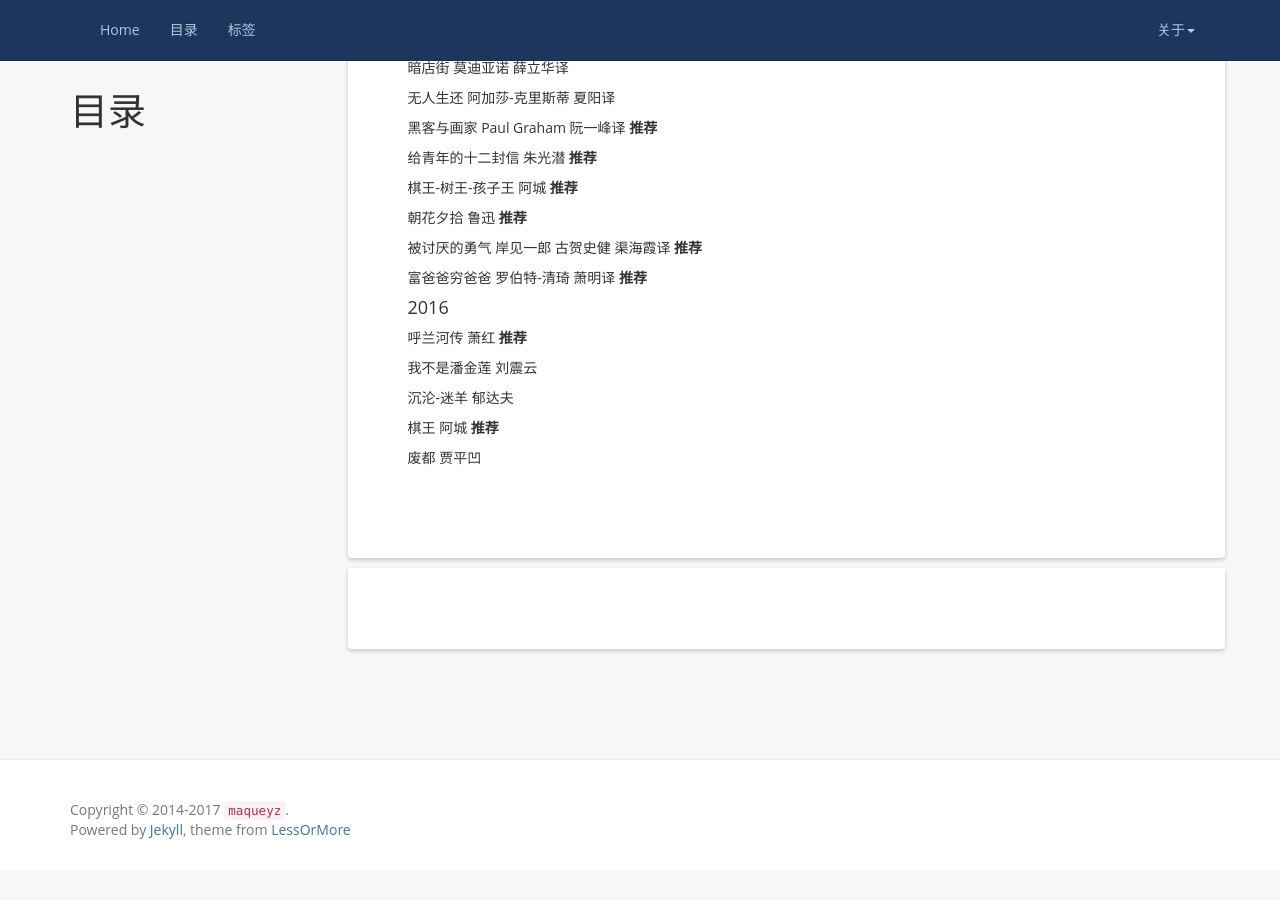
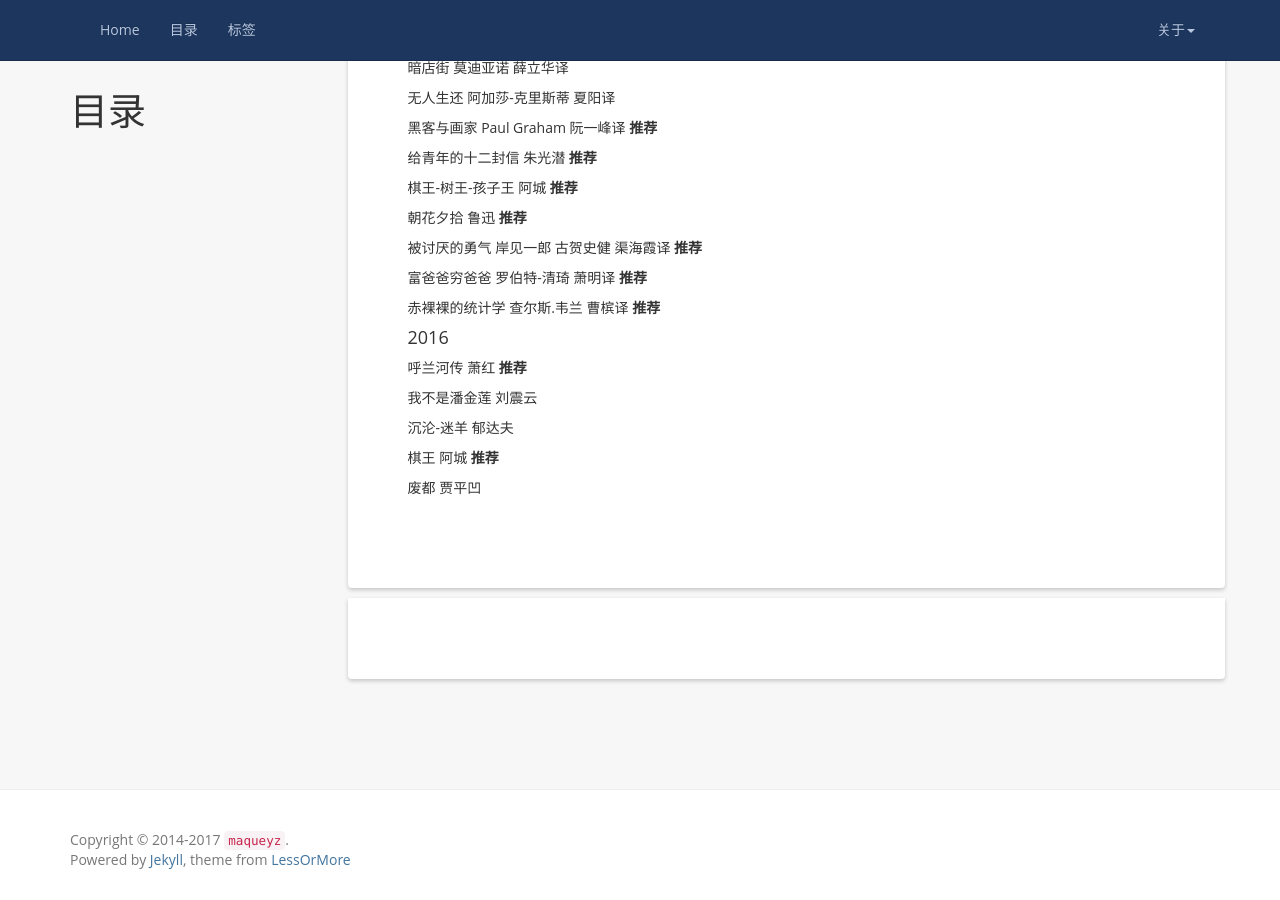
Before and after one commit to maqueredkop/maqueredkop.github.io, a Jekyll site: the page built from book.md, in a window 1280 px wide and 900 px high, scrolled down 523 px. Built offline with Jekyll 4.4.1, drawn with Linux system fonts in a browser that asks for light colours; nearby versions of some CDN libraries; comment, search, counter and statistics services are not loaded; before the commit the page ends 1393 px from its top, so only the background shows below that.

Commit message:
更新书单 <赤裸裸的统计学>

```diff
--- a/book.md
+++ b/book.md
@@ -35,7 +35,7 @@
 
 富爸爸穷爸爸  罗伯特-清琦  萧明译  **推荐**
 
-
+赤裸裸的统计学  查尔斯.韦兰  曹槟译  **推荐**
 
 #### 2016
 
```
